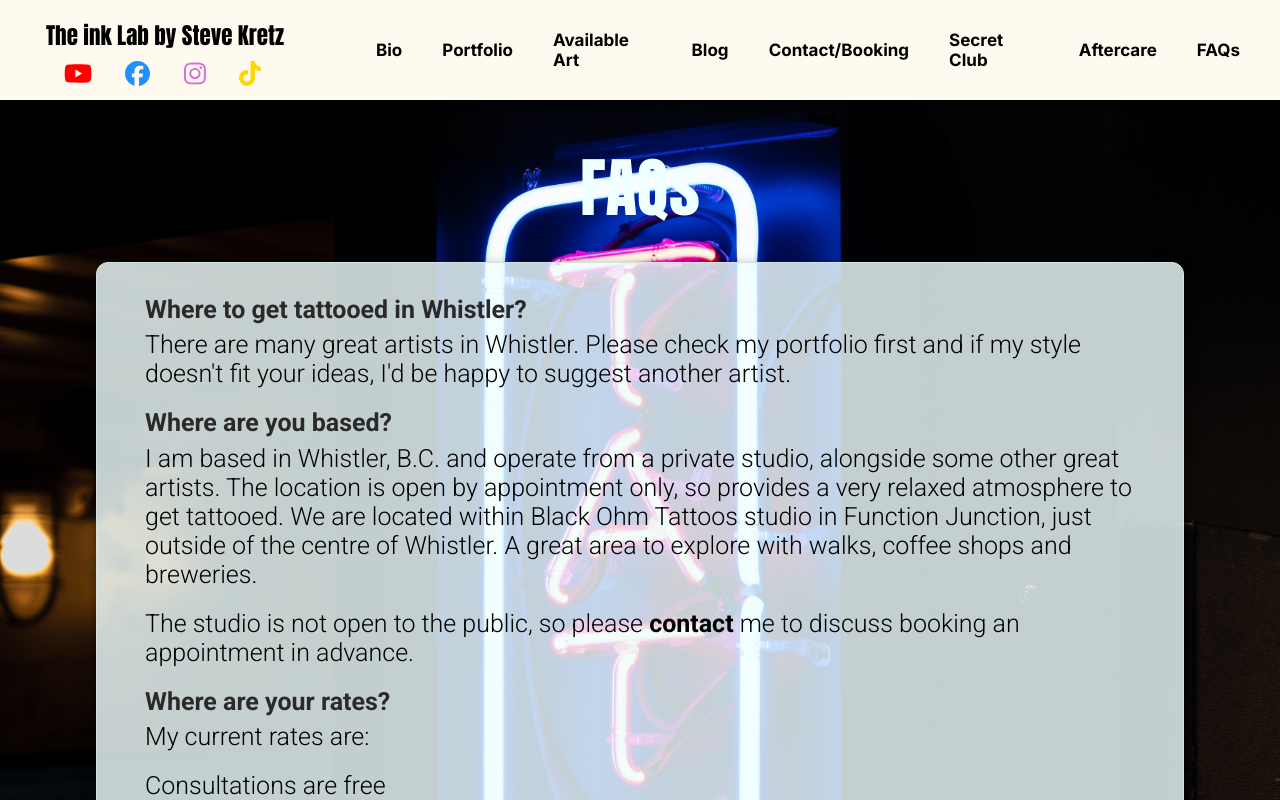
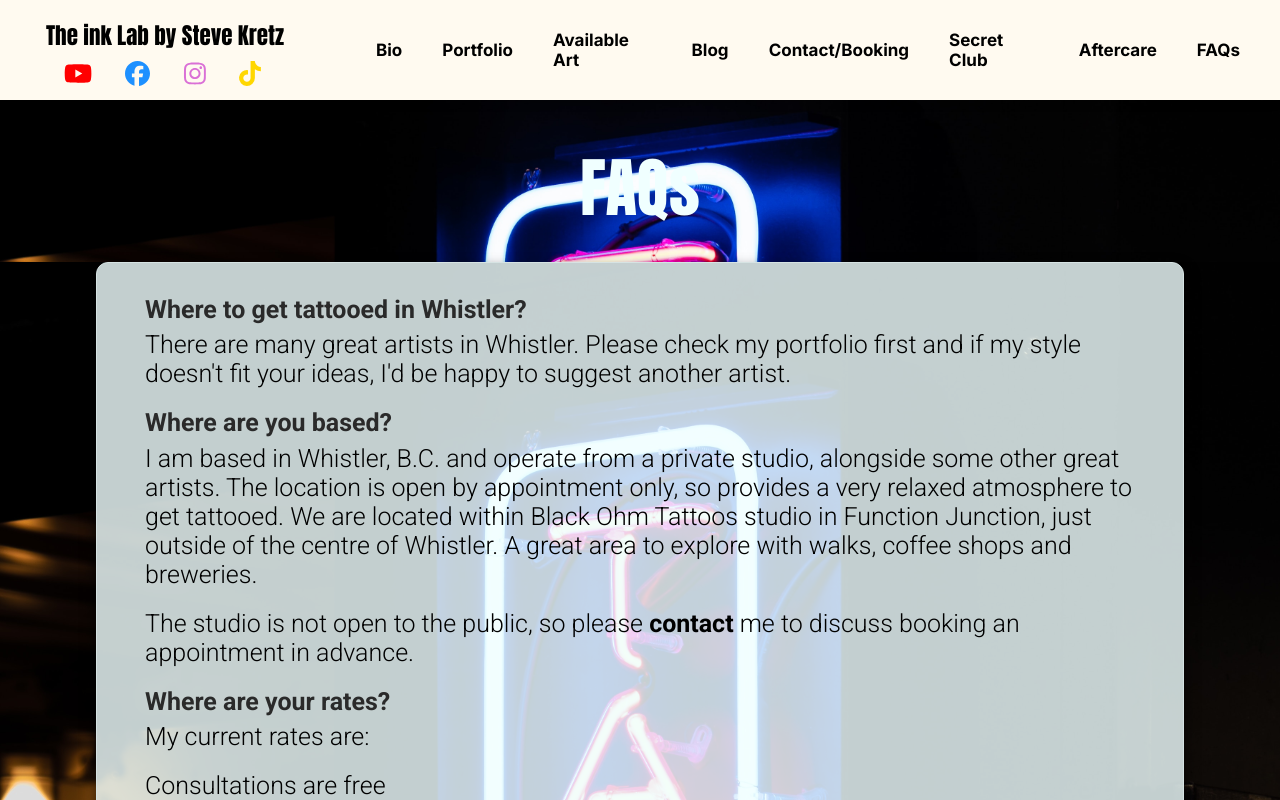
Before and after one commit to rooky1979/inklab, a Next.js app: page /faqs in a window 1280 px wide. Shown: the top 800 px of the page. Built offline with nearby package versions, Linux system fonts and the light colour scheme.

Commit message:
test fix on faqs

```diff
--- a/components/FaqsBody.js
+++ b/components/FaqsBody.js
@@ -14,7 +14,7 @@ const FaqsBody = ({backgroundImage}) => {
   }
   return (
     <>
-      <div className={bodyStyles.mainpage} /* style={mainpageStyle} */>
+      <div className={bodyStyles.mainpage} style={mainpageStyle}>
         <motion.div
         initial="hidden"
         animate="visible"
--- a/components/Header.js
+++ b/components/Header.js
@@ -14,7 +14,7 @@ const mainpageStyle = {
 }
 
   return (
-    <div className={headerStyles.mainpage} /* style={mainpageStyle} */>
+    <div className={headerStyles.mainpage} style={mainpageStyle}>
       <div className={headerStyles.container}>
         <div className={headerStyles.textcontainer}>
           <motion.p
--- a/styles/AftercareFAQs.module.css
+++ b/styles/AftercareFAQs.module.css
@@ -4,9 +4,11 @@
 @import url('https://fonts.googleapis.com/css2?family=Anton&family=Roboto:wght@100;300;400;500;700;900&display=swap');
 
 .mainfaqs {
-  background-image: url("/tattoosign.jpg");
+  /* background-image: url("/tattoosign.jpg");
   background-size: cover;
+  background-attachment: fixed; */
   background-attachment: fixed;
+    min-height: 100vh;
 }
 .maincontact {
   background-image: url("/aftercare.png");
```
